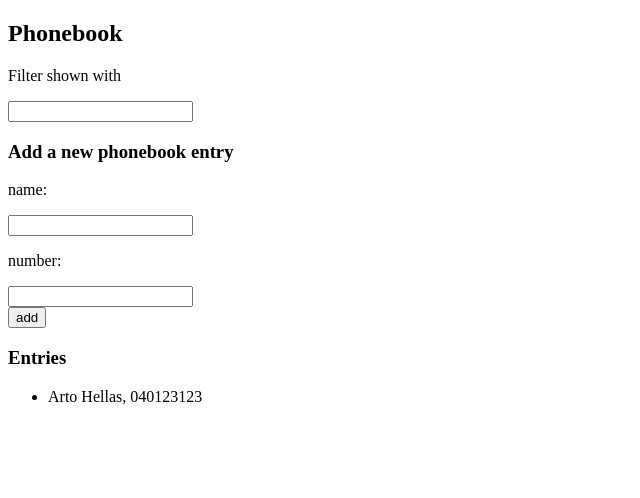
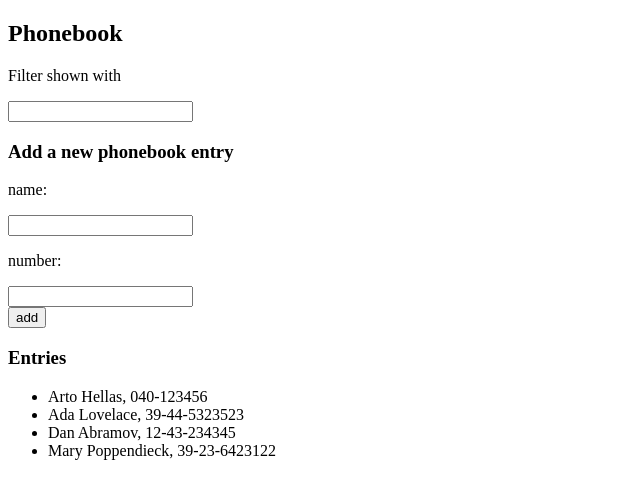
Before and after one commit to donmowgli/FSO19, a React (Create React App) app in the folder part2/puhelinluettelo/: page / in a window 1280 px wide. Shown: the top 498 px of the page, without its empty margins (0-640 px from the left). Built offline with nearby package versions, Linux system fonts and the light colour scheme; data requests are answered from the project's data file.

Commit message:
Tehtävä 2.11 tehtynä

```diff
--- /dev/null
+++ b/part2/puhelinluettelo/db.json
@@ -0,0 +1,24 @@
+{
+    "persons":[
+      {
+        "name": "Arto Hellas",
+        "number": "040-123456",
+        "id": 1
+      },
+      {
+        "name": "Ada Lovelace",
+        "number": "39-44-5323523",
+        "id": 2
+      },
+      {
+        "name": "Dan Abramov",
+        "number": "12-43-234345",
+        "id": 3
+      },
+      {
+        "name": "Mary Poppendieck",
+        "number": "39-23-6423122",
+        "id": 4
+      }
+    ]
+  }
--- a/part2/puhelinluettelo/src/App.js
+++ b/part2/puhelinluettelo/src/App.js
@@ -1,20 +1,28 @@
-import { useState } from 'react'
+import { useEffect, useState } from 'react'
+import axios from 'axios'
 import checkEntries from './checkEntries'
 import newEntry from './newEntry'
 
 const App = () => {
-  const [entries, setEntries] = useState([
-    { name: 'Arto Hellas', number: '040123123' }
-  ])
+  const [entries, setEntries] = useState([])
   const [newName, setNewName] = useState('')
   const [newNumber, setNewNumber] = useState('')
   const [comparator, setComparator] = useState('')
   const [showAll, setShowAll] = useState(true)
 
+  useEffect(() => {
+    axios
+      .get('http://localhost:3001/persons')
+      .then(response => {
+        const persons = response.data
+        setEntries(persons)
+    })
+  }, [])
+
   const addEntry = (event) => {
     event.preventDefault()
     if(checkEntries(entries, newName) === true){alert(`${newName} is already on the phonebook.`); return;}
-    const newEntryObject = newEntry(newName, newNumber)
+    const newEntryObject = newEntry(newName, newNumber, entries.length)
     setEntries(entries.concat(newEntryObject))
     setNewName('')
     setNewNumber('')
@@ -70,7 +78,7 @@ const App = () => {
       </form>
       <h3>Entries</h3>
       <ul>
-        {entriesToShow.map(entry => <Entry key={entry.name} entry ={entry}/>)}
+        {entriesToShow.map(entry => <Entry key={entry.id} entry ={entry}/>)}
       </ul>
     </div>
   )
--- a/part2/puhelinluettelo/src/checkEntries.js
+++ b/part2/puhelinluettelo/src/checkEntries.js
@@ -1,9 +1,7 @@
 function checkEntries(sample, name){
     let val = false
     sample.forEach(entry => {
-        for(let j in entry){
-        if(entry[j] === name) {val = true}
-        }
+        if(entry.name === name) {val = true}
     })
     return val;
 }
--- a/part2/puhelinluettelo/src/newEntry.js
+++ b/part2/puhelinluettelo/src/newEntry.js
@@ -1,7 +1,9 @@
-function newEntry(name, number){
+function newEntry(name, number, current){
+    const id = current + 1
     const entryObject = {
         name: name,
-        number: number
+        number: number,
+        id: id
     }
     return entryObject
 }
```
Also changed, not shown: part2/puhelinluettelo/package.json (+6 -1 lines), 1 other file (tests, documents, lock files or other folders).
